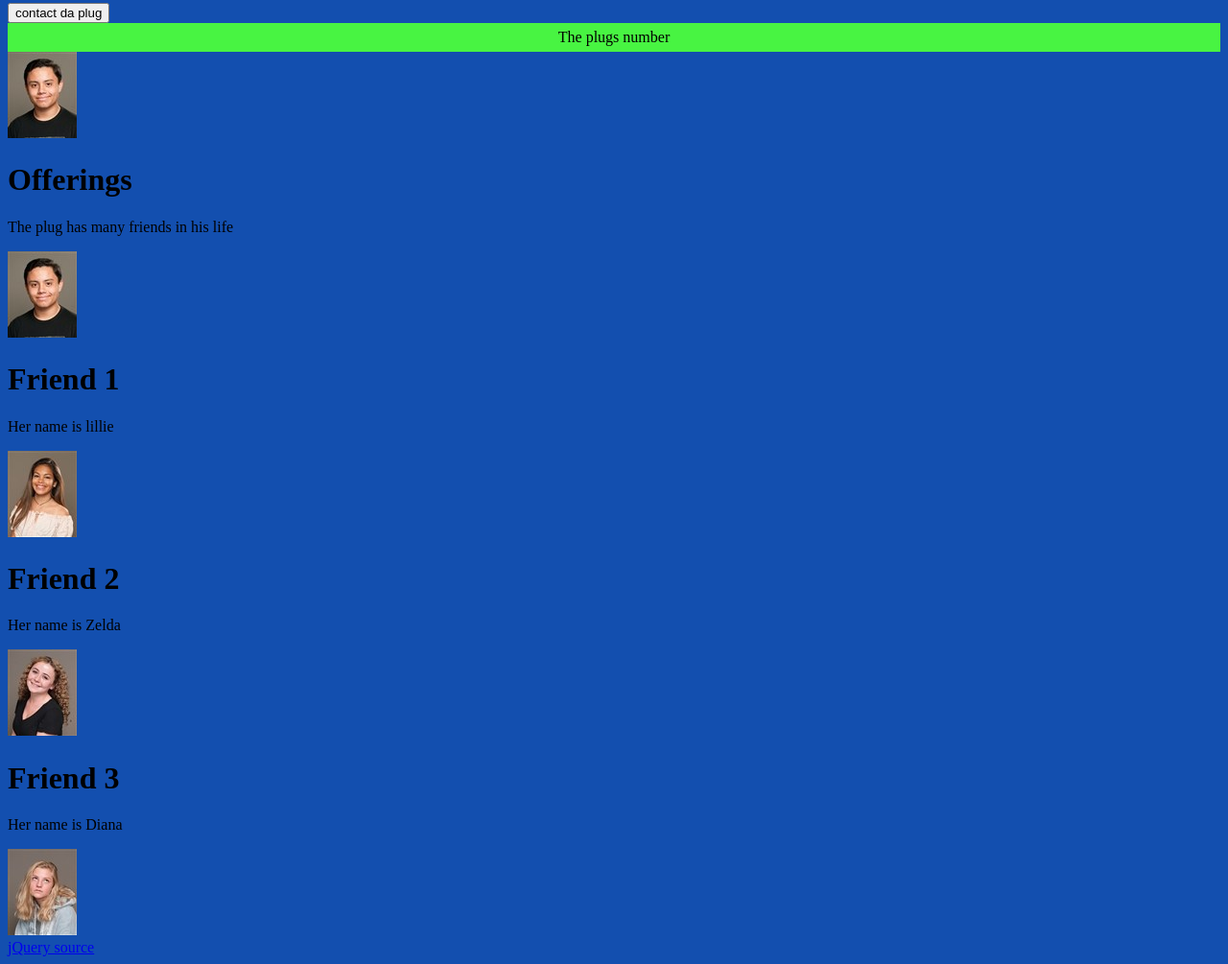
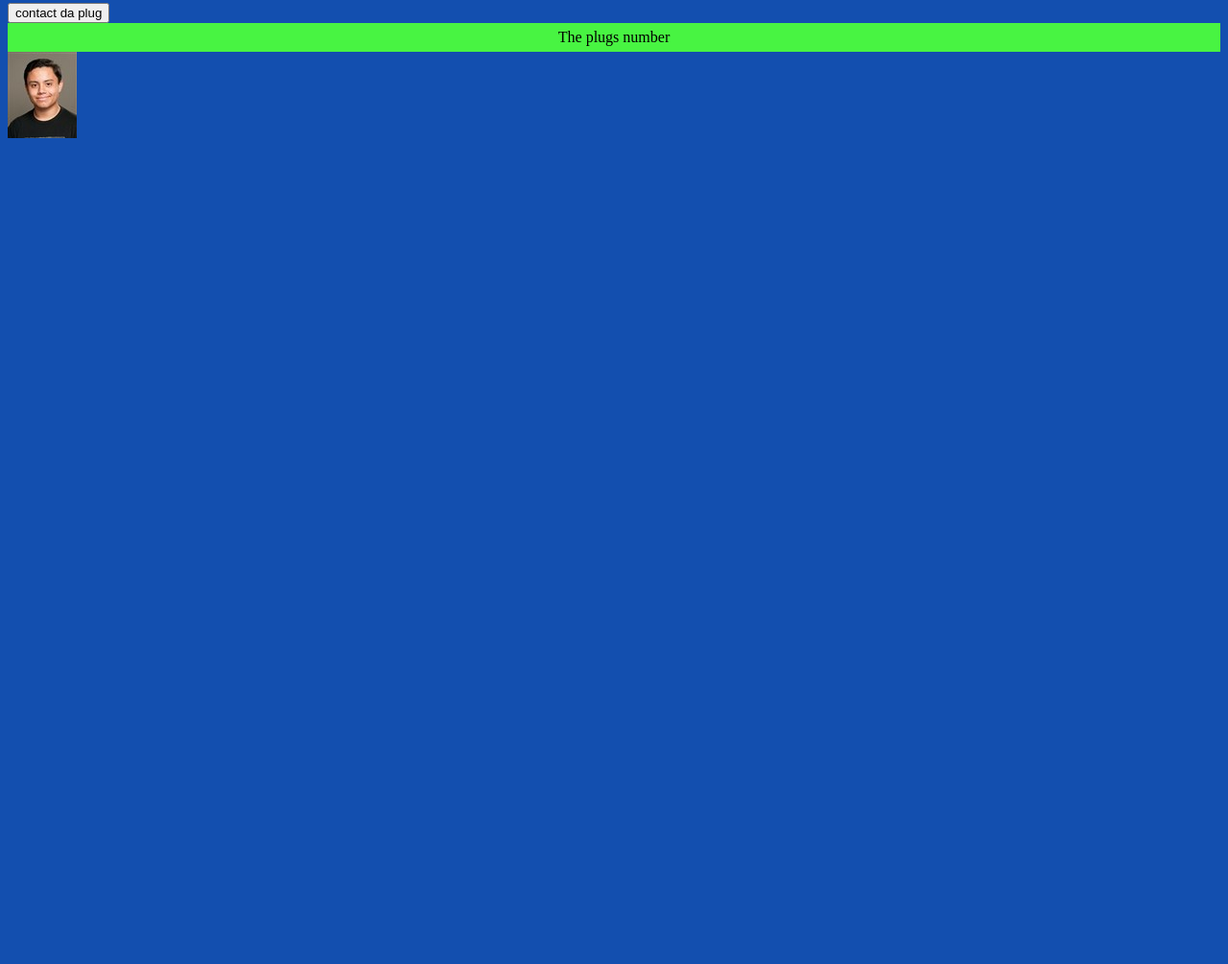
Before and after one commit to ztj1/ztj1.github.io, a plain HTML site: page index.html in a window 1280 px wide. Shown: the part 454-1459 px from the top of the page at 96% size. After the commit the page ends 800 px from the top, so only its background shows below. Drawn offline with nearby package versions, Linux system fonts and the light colour scheme.

Commit message:
original

```diff
--- a/index.html
+++ b/index.html
@@ -74,40 +74,6 @@
    <img src="thumb_user_3670097.jpg" </body>
    <body>
 
-     <div class="carousel-wrap">
-     <div class="slides-wrap">
-       <div class="slide">
-         <div class="caption">
-           <h1>Offerings</h1>
-           <p>The plug has many friends in his life</p>
-         </div>
-         <img src="thumb_user_3670097.jpg" alt />
-       </div>
-       <div class="slide">
-         <div class="caption">
-           <h1>Friend 1</h1>
-           <p>Her name is lillie</p>
-         </div>
-         <img src="thumb_user_3669972.jpg" alt/>
-       </div>
-       <div class="slide">
-         <div class="caption">
-           <h1>Friend 2</h1>
-           <p>Her name is Zelda</p>
-         </div>
-         <img src="thumb_user_3670034.jpg" alt />
-       </div>
-       <div class="slide">
-         <div class="caption">
-           <h1>Friend 3</h1>
-           <p>Her name is Diana</p>
-         </div>
-         <img src="thumb_user_3669977.jpg" alt />
-       </div>
-     </div>
-   </div>
-   <a class="references" href="http://trendmedia.com/news/infinite-rotating-images-using-jquery-javascript/">jQuery source</a>
 
- </body>
 
  </html>
```
